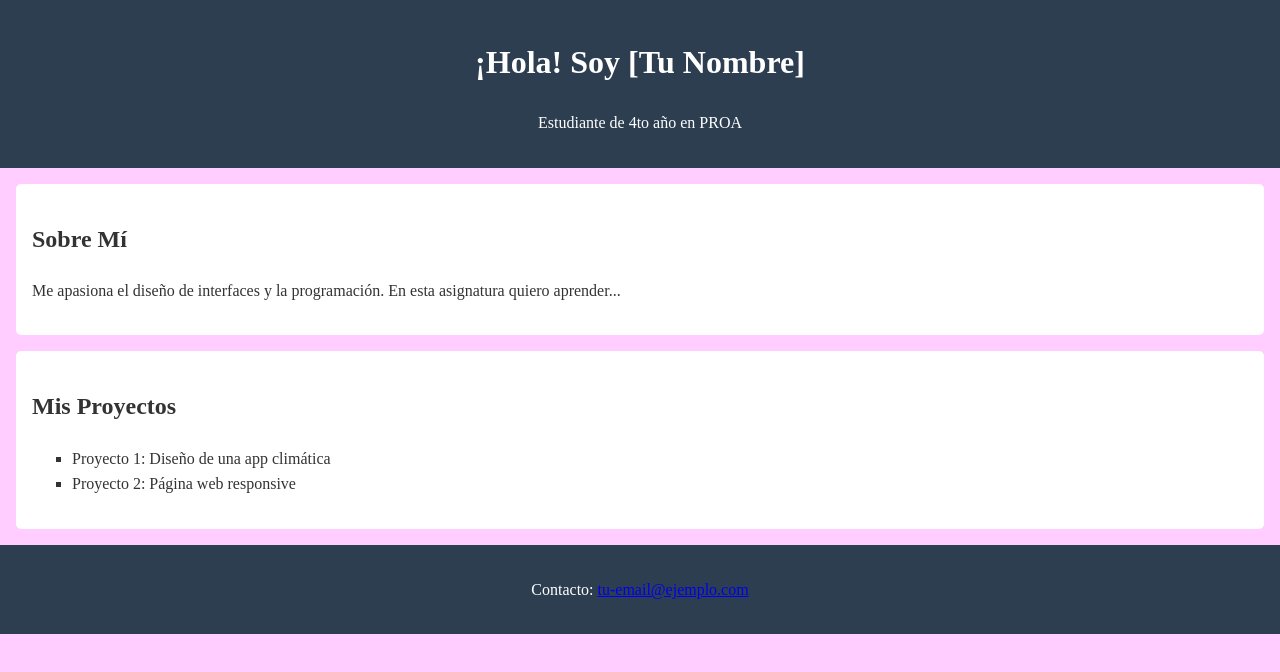
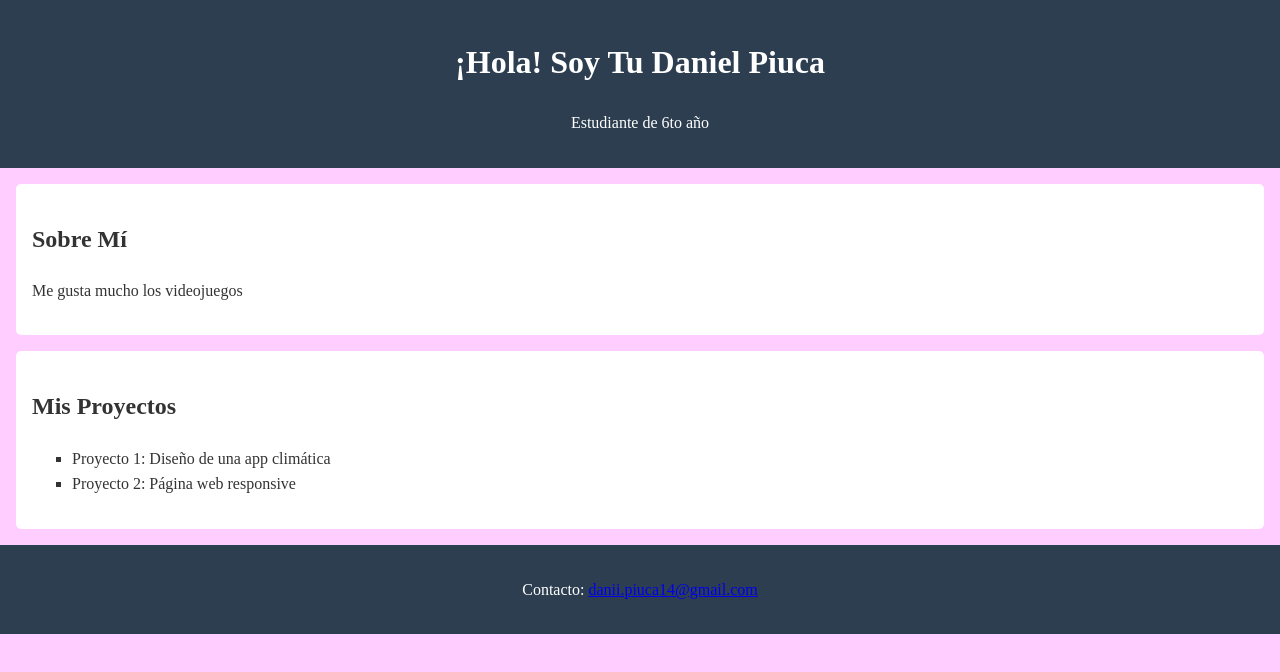
Before and after one commit to Gacelld5/Daniel-Piuca-mi-portafolio-6to, a plain HTML site: page index.html in a window 1280 px wide. Drawn offline with Linux system fonts and the light colour scheme.

Commit message:
Update index.html

```diff
--- a/index.html
+++ b/index.html
@@ -5,22 +5,21 @@
 <meta charset="UTF-8">
 <meta name="viewport" content="width=device-width,
 initial-scale=1.0">
-     <title>Mi Portfolio - 4to ProA</title>
+     <title>Mi Portfolio - 6to g</title>
 <!-- Enlace al archivo CSS -->
 <link rel="stylesheet" href="style.css">
 </head>
 <body>
 <!-- ENCABEZADO: Barra de navegación o título -->
 <header>
-<h1>¡Hola! Soy [Tu Nombre]</h1>
-<p>Estudiante de 4to año en PROA </p>
+<h1>¡Hola! Soy Tu Daniel Piuca</h1>
+<p>Estudiante de 6to año </p>
 </header>
 <!-- SECCIÓN PRINCIPAL: Contenido central -->
 <main>
 <section id="sobre-mi">
 <h2>Sobre Mí</h2>
-<p>Me apasiona el diseño de interfaces y la programación.
-En esta asignatura quiero aprender...</p>
+<p>Me gusta mucho los videojuegos</p>
 </section>
 <section id="proyectos">
 <h2>Mis Proyectos</h2>
@@ -33,7 +32,7 @@ En esta asignatura quiero aprender...</p>
 <!-- PIE DE PÁGINA: Información de contacto -->
 <footer>
      <p>Contacto: <a
-href="mailto:tu-email@ejemplo.com">tu-email@ejemplo.com</a></p>
+href="mailto:danii.piuca14@gmail.com">danii.piuca14@gmail.com</a></p>
 </footer>
 </body>
 </html>
```
